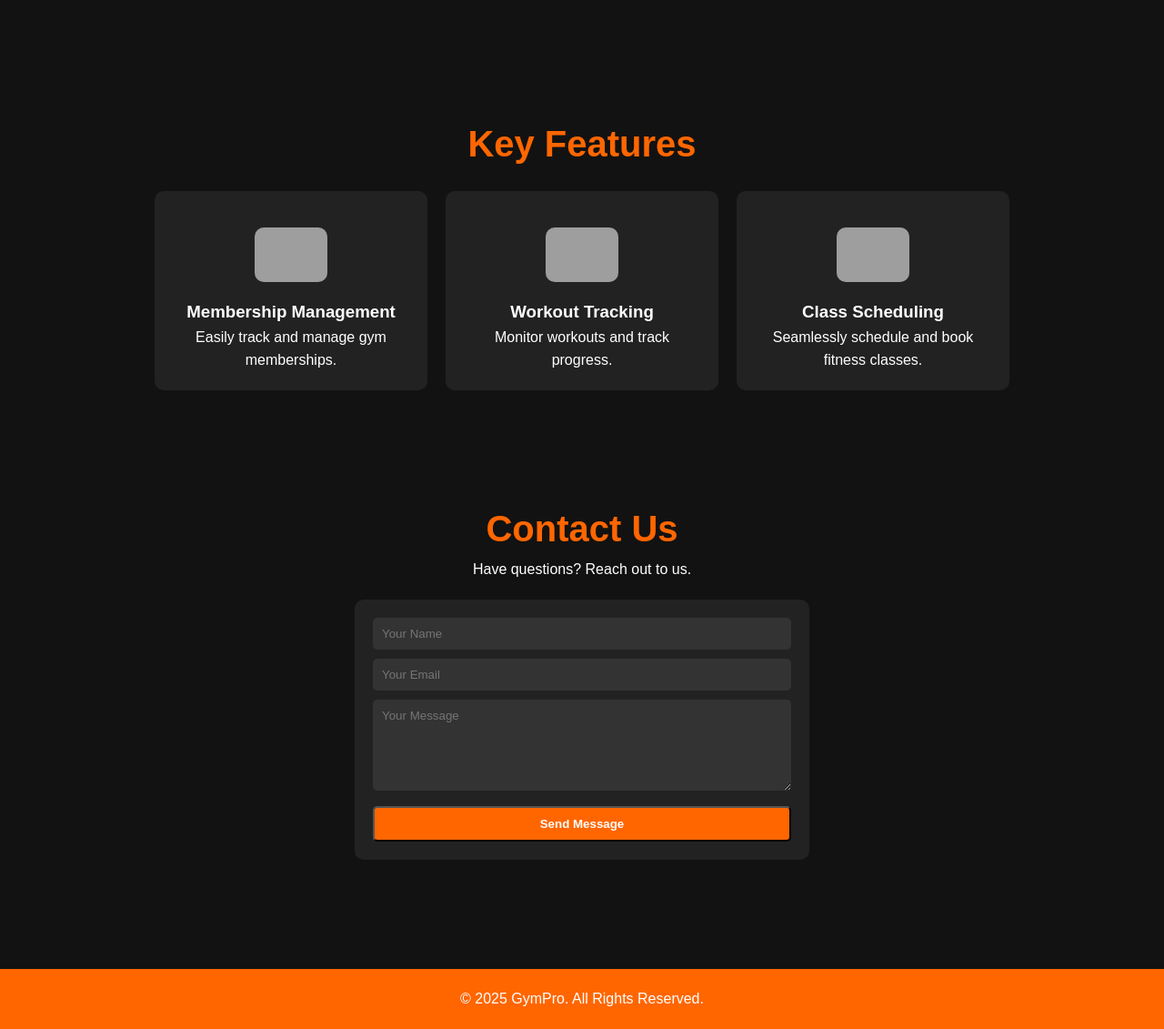
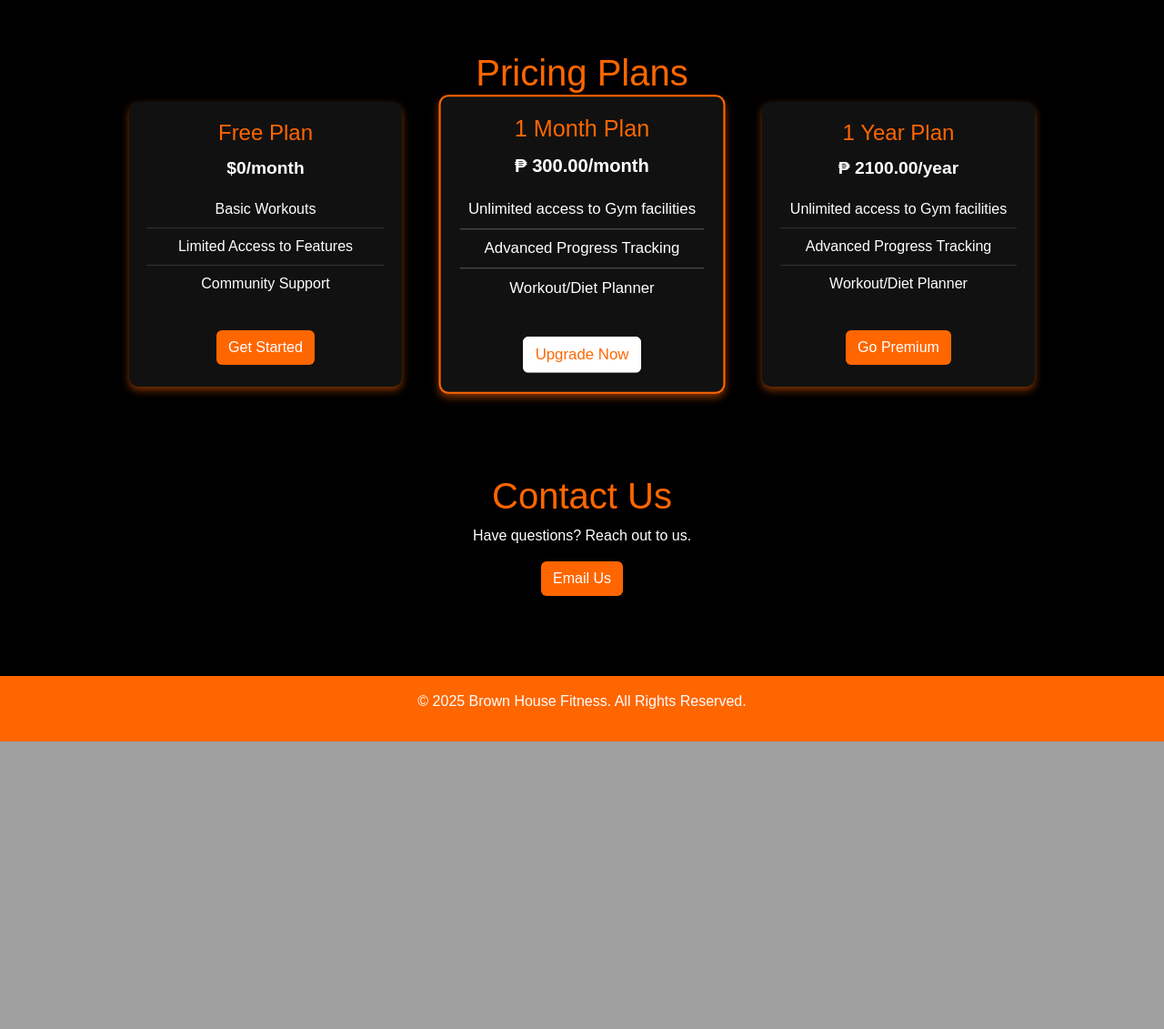
Before and after one commit to LeoOdaya117/Gym_Management_System, a PHP site: page /landing-page.php in a window 1280 px wide. Shown: the part 1111-2242 px from the top of the page at 91% size. After the commit the page ends 1926 px from the top, so only its background shows below. Run offline with PHP 8.4, Linux system fonts and the light colour scheme; grey boxes are pictures that could not be loaded.

Commit message:
Enhance landing page with new styles and layout for Fitness App, including pricing plans and improved navigation

```diff
--- a/css/landing.css
+++ b/css/landing.css
@@ -174,3 +216,81 @@ footer {
     padding: 20px;
     margin-top: 40px;
 }
+
+/* Pricing Section */
+.pricing-grid {
+    display: flex;
+    justify-content: center;
+    gap: 20px;
+    flex-wrap: wrap;
+    margin-top: 20px;
+}
+
+.pricing-card {
+    background-color: #222;
+    padding: 20px;
+    border-radius: 10px;
+    width: 300px;
+    text-align: center;
+    transition: transform 0.3s ease, box-shadow 0.3s ease;
+    box-shadow: 0 4px 10px rgba(0, 0, 0, 0.2);
+}
+
+.pricing-card:hover {
+    transform: translateY(-5px);
+    box-shadow: 0 6px 15px rgba(0, 0, 0, 0.3);
+}
+
+.pricing-card h3 {
+    font-size: 1.5rem;
+    color: #ff6600;
+}
+
+.pricing-card p {
+    font-size: 1.2rem;
+    margin: 10px 0;
+    font-weight: bold;
+}
+
+.pricing-card ul {
+    list-style: none;
+    padding: 0;
+}
+
+.pricing-card ul li {
+    padding: 8px 0;
+    border-bottom: 1px solid #333;
+}
+
+.pricing-card ul li:last-child {
+    border-bottom: none;
+}
+
+.pricing-card .btn {
+    margin-top: 15px;
+    display: inline-block;
+}
+
+/* Highlight Featured Plan */
+.featured {
+    background-color: #ff6600;
+    color: white;
+    transform: scale(1.05);
+}
+
+.featured h3 {
+    color: white;
+}
+
+.featured ul li {
+    border-bottom: 1px solid rgba(255, 255, 255, 0.3);
+}
+
+.featured .btn {
+    background: white;
+    color: #ff6600;
+}
+
+.featured .btn:hover {
+    background: #f0f0f0;
+}
--- a/landing-page.php
+++ b/landing-page.php
@@ -3,77 +3,144 @@
 <head>
     <meta charset="UTF-8">
     <meta name="viewport" content="width=device-width, initial-scale=1.0">
-    <title>Gym Management System</title>
+    <title>GymPro App</title>
     <link rel="stylesheet" href="css/landing.css">
+    <link rel="stylesheet" href="https://cdn.jsdelivr.net/npm/bootstrap@5.3.0/dist/css/bootstrap.min.css">
+    <script src="https://cdn.jsdelivr.net/npm/bootstrap@5.3.0/dist/js/bootstrap.bundle.min.js" defer></script>
+    <style>
+        body {
+            background-color: #000;
+            color: #fff;
+        }
+
+        .navbar {
+            background-color: #000 !important;
+        }
+
+        .btn {
+            background-color: #ff6600;
+            color: white;
+        }
+
+        .btn:hover {
+            background-color: #cc5500;
+        }
+
+        .pricing-card {
+            background-color: #111;
+            color: #fff;
+            padding: 20px;
+            border-radius: 10px;
+            text-align: center;
+            width: 300px;
+            transition: transform 0.3s ease, box-shadow 0.3s ease;
+            box-shadow: 0 4px 8px rgba(255, 102, 0, 0.5);
+        }
+
+        .pricing-card.featured {
+            border: 2px solid #ff6600;
+            transform: scale(1.05);
+        }
+
+        .pricing-card:hover {
+            transform: scale(1.05);
+            box-shadow: 0 6px 12px rgba(255, 102, 0, 0.7);
+        }
+
+        .pricing-card h3 {
+            color: #ff6600;
+        }
+    </style>
 </head>
 <body>
-    <nav class="navbar">
+    <nav class="navbar navbar-expand-lg navbar-dark fixed-top">
         <div class="container">
-            <h1>GymPro</h1>
-            <ul>
-                <li><a href="#features">Features</a></li>
-                <li><a href="#download">Download</a></li>
-                <li><a href="#showcase">Showcase</a></li>
-                <li><a href="#contact">Contact</a></li>
-            </ul>
+            <a class="navbar-brand" href="#">FitnessApp</a>
+            <button class="navbar-toggler" type="button" data-bs-toggle="collapse" data-bs-target="#navbarNav" aria-controls="navbarNav" aria-expanded="false" aria-label="Toggle navigation">
+                <span class="navbar-toggler-icon"></span>
+            </button>
+            <div class="collapse navbar-collapse" id="navbarNav">
+                <ul class="navbar-nav ms-auto">
+                    <li class="nav-item"><a class="nav-link" href="#showcase">Showcase</a></li>
+                    <!-- <li class="nav-item"><a class="nav-link" href="#features">Features</a></li> -->
+                    <li class="nav-item"><a class="nav-link" href="#pricing">Pricing</a></li>
+                    <li class="nav-item"><a class="nav-link" href="#download">Download</a></li>
+                    <li class="nav-item"><a class="nav-link" href="#contact">Contact Us</a></li>
+                    <li class="nav-item"><a class="btn" href="index.php">Login</a></li>
+                </ul>
+            </div>
         </div>
     </nav>
 
-    <header class="hero">
+    <header class="hero text-center py-5" id="download">
         <div class="container">
             <h2>Revolutionize Your Fitness Journey</h2>
-            <p>Track progress, manage memberships, and achieve your fitness goals with GymPro.</p>
-            <a href="#download" class="btn">Get Started</a>
+            <p>Track progress, manage workouts, and achieve your fitness goals with Fitness App.</p>
+            <a href="#download" class="btn">Download App</a>
         </div>
     </header>
 
-    <section id="showcase" class="section">
+    <section id="showcase" class="section py-5 text-center">
         <div class="container">
-            <h2>Welcome to GymPro</h2>
-            <p>The ultimate gym management system for seamless operations.</p>
-            <img src="https://i.pinimg.com/736x/7b/5d/ff/7b5dffb7138b3e9a904dda4ac8ac8497.jpg" alt="Fitness App UI">
+            <h2>App Showcase</h2>
+            <p>Explore the powerful features of our Fitness App.</p>
+            <div class="row">
+                <div class="col-md-4"><img src="https://scontent.fmnl37-1.fna.fbcdn.net/v/t1.15752-9/480942776_1212604624206365_8369771835216362598_n.jpg?_nc_cat=109&ccb=1-7&_nc_sid=9f807c&_nc_ohc=FEtmxvaN8pAQ7kNvgFTCUSz&_nc_oc=Adhse1o_x4D5mXP59Yl8chJtAFV7CFCZc_E_H70XTlYuMmY5CYeb-h5AVbmi_gm2dmY&_nc_zt=23&_nc_ht=scontent.fmnl37-1.fna&oh=03_Q7cD1gEMFqKybI-8-EBEbgw6h3Iz70Z0iGSREA0ilzOuZNshoA&oe=67EA8431" class="img-fluid" alt="App Screenshot"></div>
+                <div class="col-md-4"><img src="https://scontent.fmnl3-4.fna.fbcdn.net/v/t1.15752-9/482518816_1339196144063439_1906311706803692861_n.jpg?_nc_cat=102&ccb=1-7&_nc_sid=9f807c&_nc_ohc=TsBYnGrl2I8Q7kNvgFCfhYZ&_nc_oc=Adi3oNN5_EybQkyfu5M5mpHFHowELbBUdjYqRXcZ7cmk9FgKFwcjyQ4QR8umWY4wm1k&_nc_zt=23&_nc_ht=scontent.fmnl3-4.fna&oh=03_Q7cD1gG1IQP7HVjFwbXHAmK4a281gBHaTuCH_C9v7ito8rAgLw&oe=67EA567F" class="img-fluid" alt="App UI"></div>
+                <div class="col-md-4"><img src="https://scontent.fmnl37-1.fna.fbcdn.net/v/t1.15752-9/480947063_978409340586110_433571288590185435_n.jpg?_nc_cat=109&ccb=1-7&_nc_sid=9f807c&_nc_ohc=e4xe5Fi7Qw8Q7kNvgFwrpID&_nc_oc=AdjJeOqmQ5wvSMmVlc4_Q_NrK0bMFg_grDI2dRt7aCpaCEoJStNdx1ayWDYrJB3FeqE&_nc_zt=23&_nc_ht=scontent.fmnl37-1.fna&oh=03_Q7cD1gHHOS7iIAGBdAvdneVLgXQ7zSdtJaIzlRW6F0oHnGgZSw&oe=67EA520E" class="img-fluid" alt="Workout Tracking"></div>
+            </div>
         </div>
     </section>
 
-    <section id="features" class="section">
+    <section id="pricing" class="section py-5 text-center">
         <div class="container">
-            <h2>Key Features</h2>
-            <div class="features-grid">
-                <div class="feature-card">
-                    <img src="https://www.gymmaster.com/img/gym-management-device.webp" alt="Membership">
-                    <h3>Membership Management</h3>
-                    <p>Easily track and manage gym memberships.</p>
+            <h2>Pricing Plans</h2>
+            <div class="row justify-content-center gap-5">
+                <div class="col-md-3 pricing-card">
+                    <h3>Free Plan</h3>
+                    <p><strong>$0/month</strong></p>
+                    <ul>
+                        <li>Basic Workouts</li>
+                        <li>Limited Access to Features</li>
+                        <li>Community Support</li>
+                    </ul>
+                    <a href="#download" class="btn">Get Started</a>
                 </div>
-                <div class="feature-card">
-                    <img src="https://fitbod.me/wp-content/uploads/2022/01/Fitbod-%E2%80%93-Best-for-Tracking-Workouts.jpg" alt="Workout">
-                    <h3>Workout Tracking</h3>
-                    <p>Monitor workouts and track progress.</p>
+                <div class="col-md-3 pricing-card featured">
+                    <h3>1 Month Plan</h3>
+                    <p><strong>₱ 300.00/month</strong></p>
+                    <ul>
+                        <li>Unlimited access to Gym facilities</li>
+                        <li>Advanced Progress Tracking</li>
+                        <li>Workout/Diet Planner</li>
+                    </ul>
+                    <a href="#download" class="btn">Upgrade Now</a>
                 </div>
-                <div class="feature-card">
-                    <img src="https://d5hfk4gzp9539.cloudfront.net/assets/MealPlan@3x-90b948d95f6a63935fe7dd147a07dba6242fcb7e4da8289a96f8efa2b1f162bc.webp" alt="Scheduling">
-                    <h3>Class Scheduling</h3>
-                    <p>Seamlessly schedule and book fitness classes.</p>
+                <div class="col-md-3 pricing-card">
+                    <h3>1 Year Plan</h3>
+                    <p><strong>₱ 2100.00/year</strong></p>
+                    <ul>
+                        <li>Unlimited access to Gym facilities</li>
+                        <li>Advanced Progress Tracking</li>
+                        <li>Workout/Diet Planner</li>
+                    </ul>
+                    <a href="#download" class="btn">Go Premium</a>
                 </div>
             </div>
         </div>
     </section>
 
-    <section id="contact" class="section">
+    <section id="contact" class="section py-5 text-center">
         <div class="container">
             <h2>Contact Us</h2>
             <p>Have questions? Reach out to us.</p>
-            <form class="contact-form">
-                <input type="text" placeholder="Your Name" required>
-                <input type="email" placeholder="Your Email" required>
-                <textarea placeholder="Your Message" required></textarea>
-                <button type="submit" class="btn">Send Message</button>
-            </form>
+            <a href="mailto:support@gympro.com" class="btn">Email Us</a>
         </div>
     </section>
 
-    <footer>
+    <footer class="text-center py-3">
         <div class="container">
-            <p>&copy; 2025 GymPro. All Rights Reserved.</p>
+            <p>&copy; 2025 Brown House Fitness. All Rights Reserved.</p>
         </div>
     </footer>
 </body>
```
Also changed, not shown: other parts of css/landing.css (+42 -0 lines).
